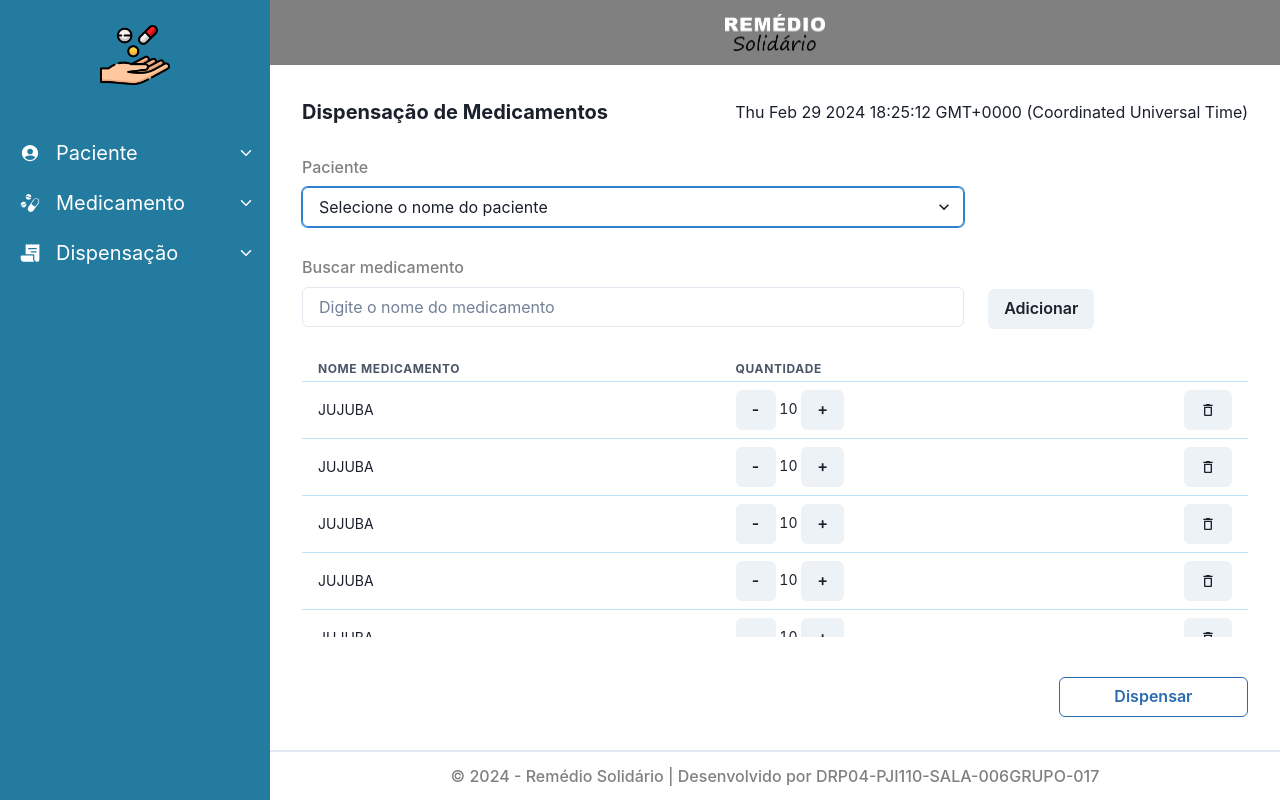
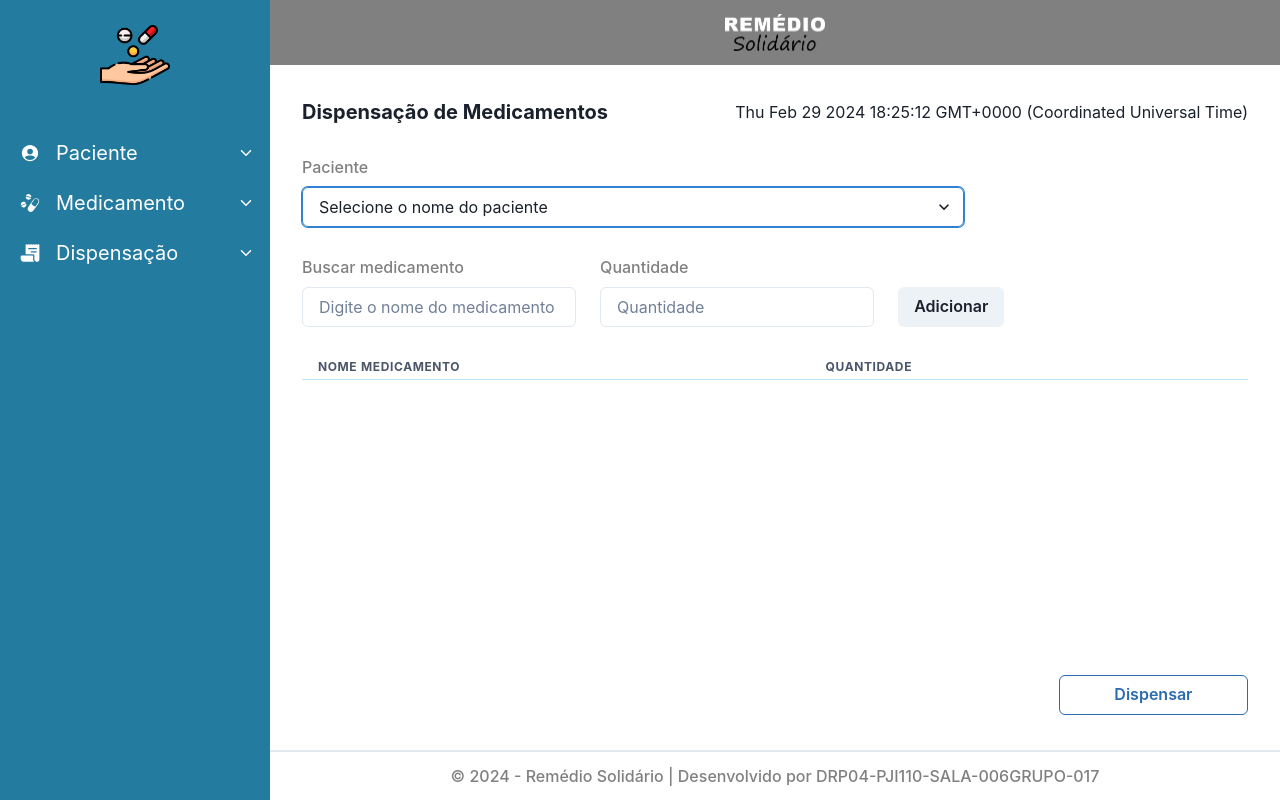
Before and after one commit to marianamoiolicapelari/remedio-solidario, a React (Vite) app: page /home/dispensacao in a window 1280 px wide. Built offline with nearby package versions, Linux system fonts and the light colour scheme; data requests are answered from the project's data file.

Commit message:
Adicionando os medicamentos na tabela

```diff
--- a/src/pages/Dispensation/index.tsx
+++ b/src/pages/Dispensation/index.tsx
@@ -12,13 +12,15 @@ interface FormData {
 }
 
 interface FormMedicaments {
+  id: string
   medicament: string
   quantity: number
 }
 
 const Dispensation = () => {
   const [patients, setPatients] = useState<FormData[]>([])
-  const [medicaments, setMedicaments] = useState<FormMedicaments[]>([])
+  const [medicaments, setMedicaments] = useState('')
+  const [itemList, setItemList] = useState<FormMedicaments[]>([])
 
   const actualDate = Date()
 
@@ -40,22 +42,25 @@ const Dispensation = () => {
     fetchData()
   }, [])
 
-  useEffect(() => {
-    const getMedicaments = async () => {
-      try {
-        const response = await api.get('/medicaments')
-        setMedicaments(response.data)
-        console.log('MOSTRA_MEDICAMENTOS', response)
-      } catch (error) {
-        console.error('Erro ao buscar medicamentos:', error)
-      }
+  function handleAddMedicaments(event: { preventDefault: () => void }) {
+    event.preventDefault()
+
+    async function getMedicaments() {
+      const response = await api.get(`/medicaments?medicament=${medicaments}`)
+      console.log('RESPOSTA_MEDICAMENTOS', response)
+      const { id, medicament, quantity } = response.data[0]
+
+
+      setItemList(prevItems =>
+        [...prevItems,
+          {
+            'id': id,
+            'medicament': medicament,
+            'quantity': quantity
+          }
+        ])
     }
-
     getMedicaments()
-  }, [])
-
-  function handleAddMedicaments() {
-
   }
 
   const handleSubmitForm = async (values: FormData, { resetForm }: FormikHelpers<FormData>) => {
@@ -117,11 +122,28 @@ const Dispensation = () => {
                 {errors.fullName && touched.fullName && <Text color='#ff0000' fontSize={14} fontWeight='500' pl={1}>{errors.fullName}</Text>}
               </FormControl>
 
-              <Flex>
-                <FormControl mt={5}>
+              <Flex mt={5} gap={6} w='92%'>
+                <FormControl>
                   <FormLabel htmlFor="medicament" color='#808080'>Buscar medicamento</FormLabel>
-                  <Input id='medicament' type="text" name="medicament" w='70%' placeholder="Digite o nome do medicamento" />
-                  <Button type="submit" name="adicionar" ml='6' onClick={handleAddMedicaments}>Adicionar</Button>
+                  <Input
+                    id='medicament'
+                    type="text"
+                    name="medicament"
+                    placeholder="Digite o nome do medicamento"
+                    onChange={e => setMedicaments(e.target.value)}
+                  />
+                </FormControl>
+                <FormControl>
+                  <FormLabel htmlFor="quantity" color='#808080'>Quantidade</FormLabel>
+                  <Input
+                    id='quantity'
+                    type="number"
+                    name="quantity"
+                    placeholder="Quantidade"
+                  />
+                </FormControl>
+                <FormControl display='flex' alignItems='flex-end'>
+                  <Button type="submit" name="adicionar" onClick={handleAddMedicaments}>Adicionar</Button>
                 </FormControl>
               </Flex>
 
@@ -136,10 +158,10 @@ const Dispensation = () => {
                       </Tr>
                     </Thead>
                     <Tbody>
-                      {medicaments.map(_medicament => (
-                        <Tr>
-                          <Td>JUJUBA</Td>
-                          <Td><Button>-</Button> 10 <Button>+</Button></Td>
+                      {itemList.map(item => (
+                        <Tr key={item.id}>
+                          <Td>{item.medicament}</Td>
+                          <Td>{item.quantity}</Td>
                           <Td>
                             <Flex justify={'end'}>
                               <Tooltip label='Excluir' fontSize='md' placement='top'>
```
